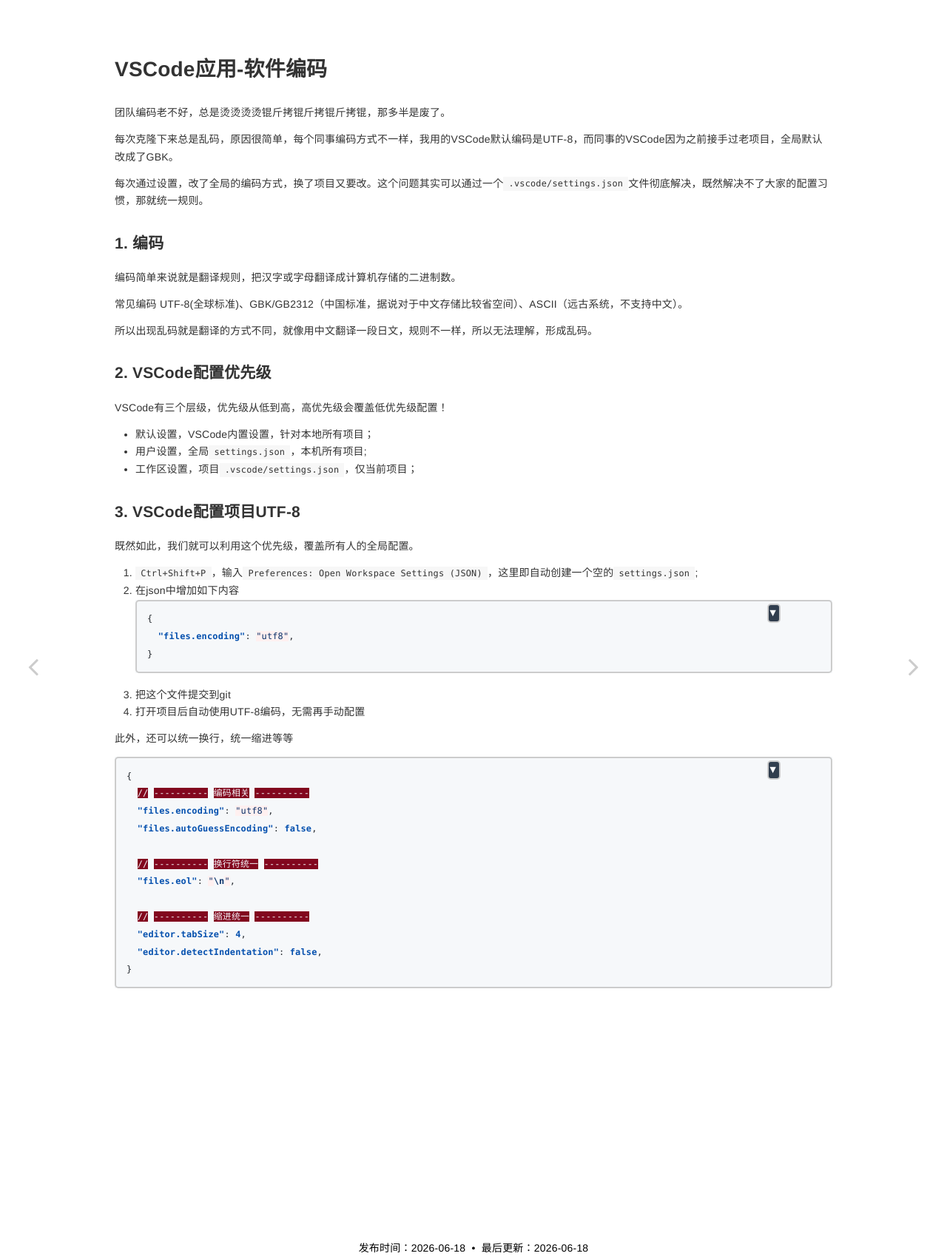
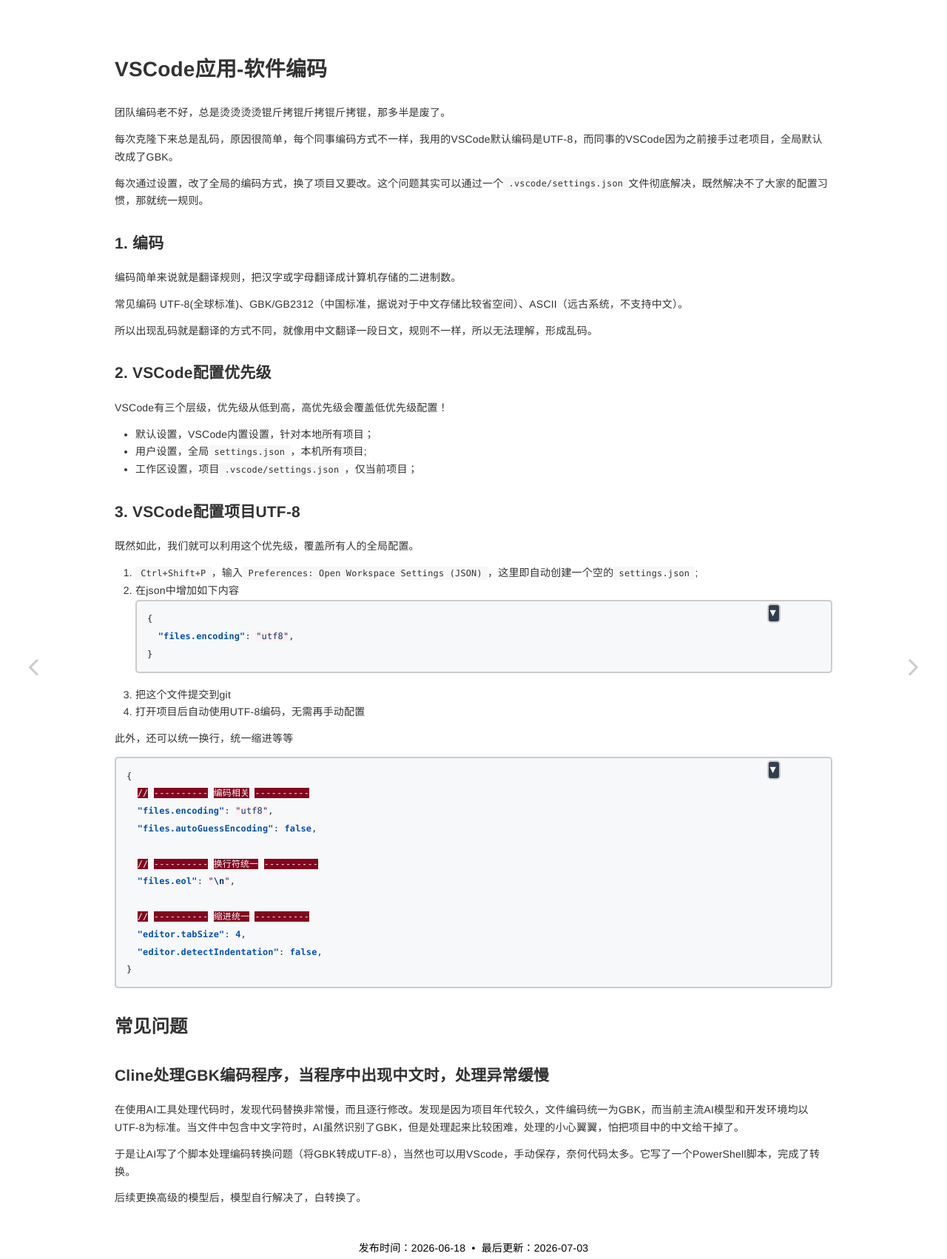
Before and after one commit to YooyoJin/yooyojin.github.io, a Jekyll site: the page built from _posts/2026-06-18-vscode_encoding.md, in a window 1280 px wide. Shown: the whole page at 74% size. Built offline with Jekyll 4.4.1, drawn with Linux system fonts in a browser that asks for light colours.

Commit message:
<feature> 增加编码的常见问题处理

````diff
--- a/_posts/2026-06-18-vscode_encoding.md
+++ b/_posts/2026-06-18-vscode_encoding.md
@@ -2,7 +2,7 @@
 title: VSCode应用-软件编码
 author: YooyoJin
 date: 2026-06-18
-last_modified_at: 2026-06-18
+last_modified_at: 2026-07-03
 category: Jekyll
 layout: post
 ---
@@ -58,3 +58,13 @@ VSCode有三个层级，优先级从低到高，高优先级会覆盖低优先
   "editor.detectIndentation": false,
 }
 ```
+
+## 常见问题
+
+### Cline处理GBK编码程序，当程序中出现中文时，处理异常缓慢
+
+在使用AI工具处理代码时，发现代码替换非常慢，而且逐行修改。发现是因为项目年代较久，文件编码统一为GBK，而当前主流AI模型和开发环境均以UTF-8为标准。当文件中包含中文字符时，AI虽然识别了GBK，但是处理起来比较困难，处理的小心翼翼，怕把项目中的中文给干掉了。
+
+于是让AI写了个脚本处理编码转换问题（将GBK转成UTF-8），当然也可以用VScode，手动保存，奈何代码太多。它写了一个PowerShell脚本，完成了转换。
+
+后续更换高级的模型后，模型自行解决了，白转换了。
````
